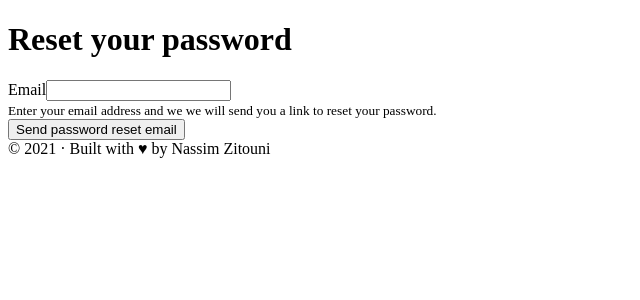
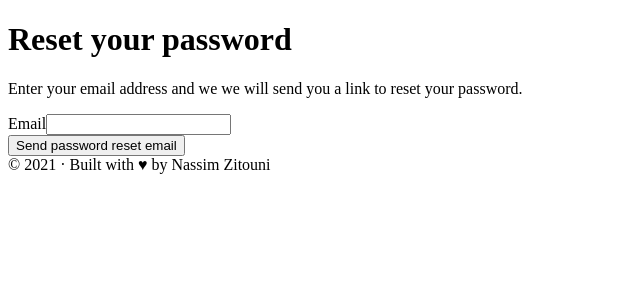
Before and after one commit to SylverSlide/hxh_rpg, a Symfony app: template templates/reset_password/request.html.twig in a window 1280 px wide. Shown: the part 78-378 px from the top of the page, without its empty margins (0-640 px from the left). Run offline with Twig, Linux system fonts and the light colour scheme; the template is opened without the code that fills it, so the values that code supplies are empty; form fields are guessed from the names that the template uses; some libraries are stand-ins or nearby versions.

Commit message:
Style reset password templates

```diff
--- a/templates/reset_password/request.html.twig
+++ b/templates/reset_password/request.html.twig
@@ -1,22 +1,25 @@
 {% extends 'layouts/base.html.twig' %}
 
-{% block title %}Reset your password{% endblock %}
+{% block title %}Reset your password
+{% endblock %}
 
 {% block body %}
-    {% for flashError in app.flashes('reset_password_error') %}
-        <div class="alert alert-danger" role="alert">{{ flashError }}</div>
-    {% endfor %}
-    <h1>Reset your password</h1>
+	<div class="row">
+	<div class="col-md-6 mx-auto">
+        <h1 class="mt-5 mb-3 text-center">Reset your password</h1>
+		{% for flashError in app.flashes('reset_password_error') %}
+			<div class="alert alert-error mb-3 rounded" role="alert">{{ flashError }}</div>
+		{% endfor %}
+        <p class="mb-5 text-center text-muted">
+            Enter your email address and we we will send you a
+                    link to reset your password.
+        </p>
 
-    {{ form_start(requestForm) }}
-        {{ form_row(requestForm.email) }}
-        <div>
-            <small>
-                Enter your email address and we we will send you a
-                link to reset your password.
-            </small>
-        </div>
+		{{ form_start(requestForm) }}
+		{{ form_row(requestForm.email) }}
 
-        <button class="btn btn-primary">Send password reset email</button>
-    {{ form_end(requestForm) }}
-{% endblock %}
+
+		<button type="submit" class="mt-3 mb-5 btn btn-primary btn-lg w-100">Send password reset email</button>
+		{{ form_end(requestForm) }}
+	</div>
+</div>{% endblock %}
```
Also changed, not shown: templates/reset_password/reset.html.twig (+8 -3 lines).
